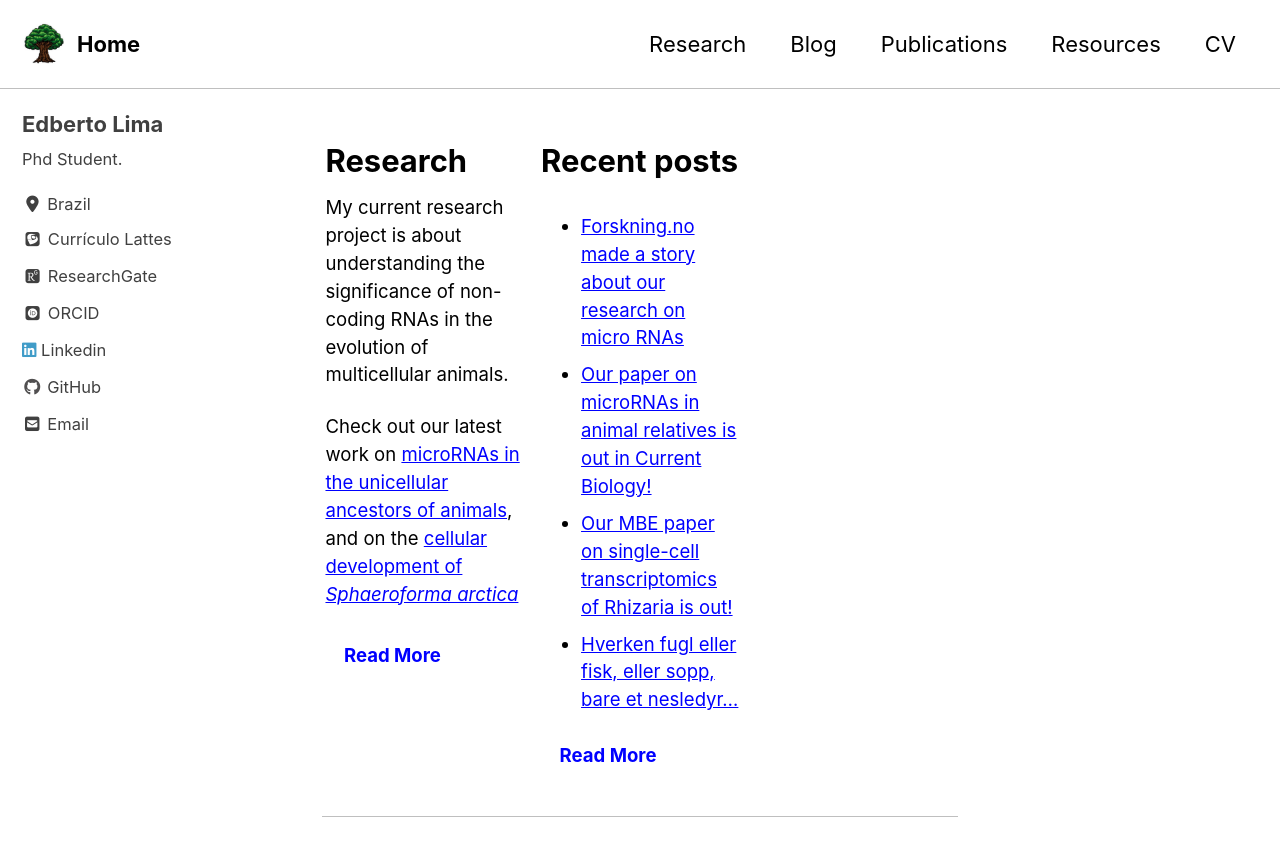
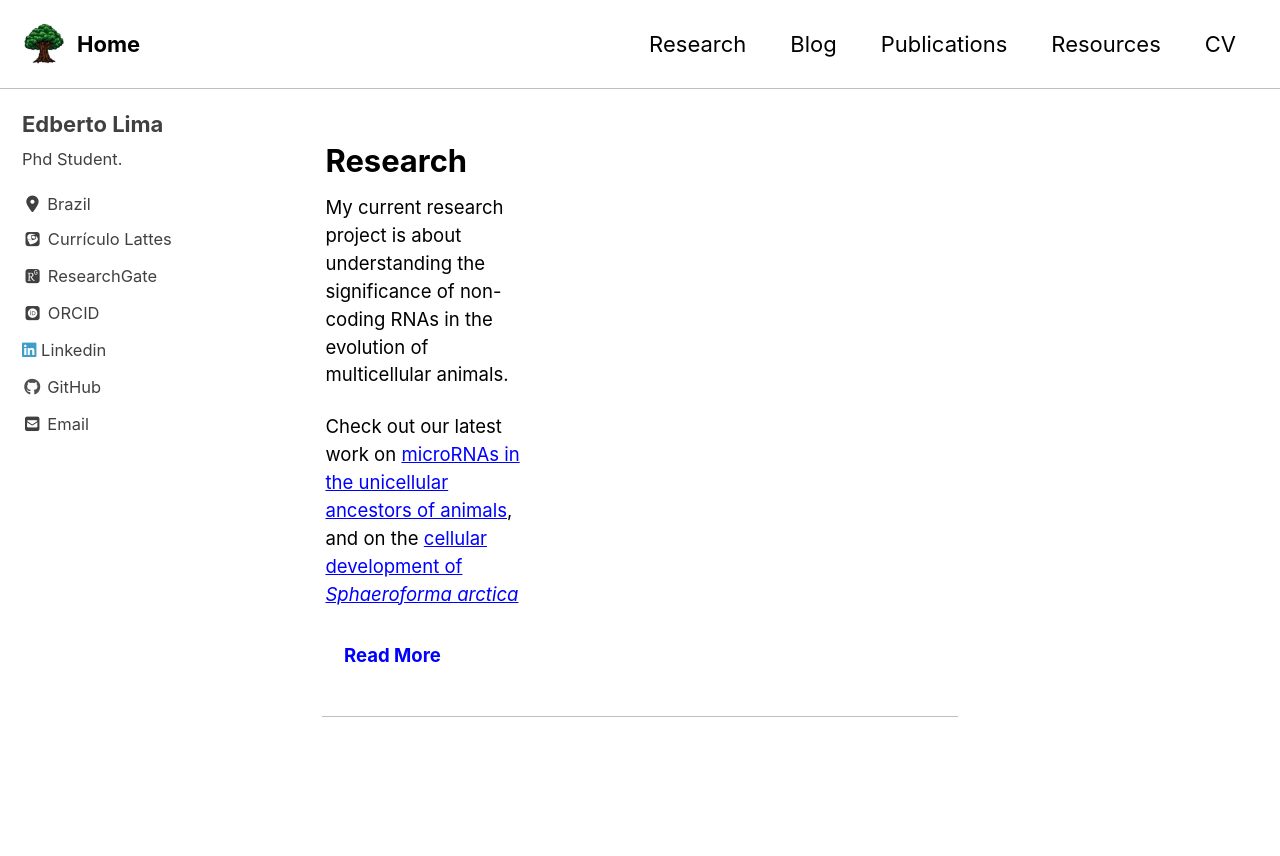
Before and after one commit to ericklisboito/ericklisboito, a Jekyll site: the page built from index.html, in a window 1280 px wide and 900 px high. Shown: the top 856 px of the window. Built offline with Jekyll 4.4.1, drawn with Linux system fonts in a browser that asks for light colours; cached includes are drawn as plain includes; nearby versions of some CDN libraries; some web fonts are replaced; the list of posts is cut into pages by our own code.

Commit message:
Update index.html

```diff
--- a/index.html
+++ b/index.html
@@ -14,19 +14,6 @@ and on the [cellular development of _Sphaeroforma arctica_](/publications/01-201
 
     url: "/research/"
     btn_label: "Read More"
-  - title: "Recent posts"
-    excerpt: "
-
-    - [Forskning.no made a story about our research on micro RNAs](/blog/miRNA_forskning_no/)
-
-    - [Our paper on microRNAs in animal relatives is out in Current Biology!](/blog/miRNA_paper/)
-
-    - [Our MBE paper on single-cell transcriptomics of Rhizaria is out!](/blog/MBE_paper/)
-
-    - [Hverken fugl eller fisk, eller sopp, bare et nesledyr...](/blog/dendrogramma-oppdatering/)
-    "
-    url: "/blog/"
-    btn_label: "Read More"
 ---
 
 {% include feature_row %}
```
